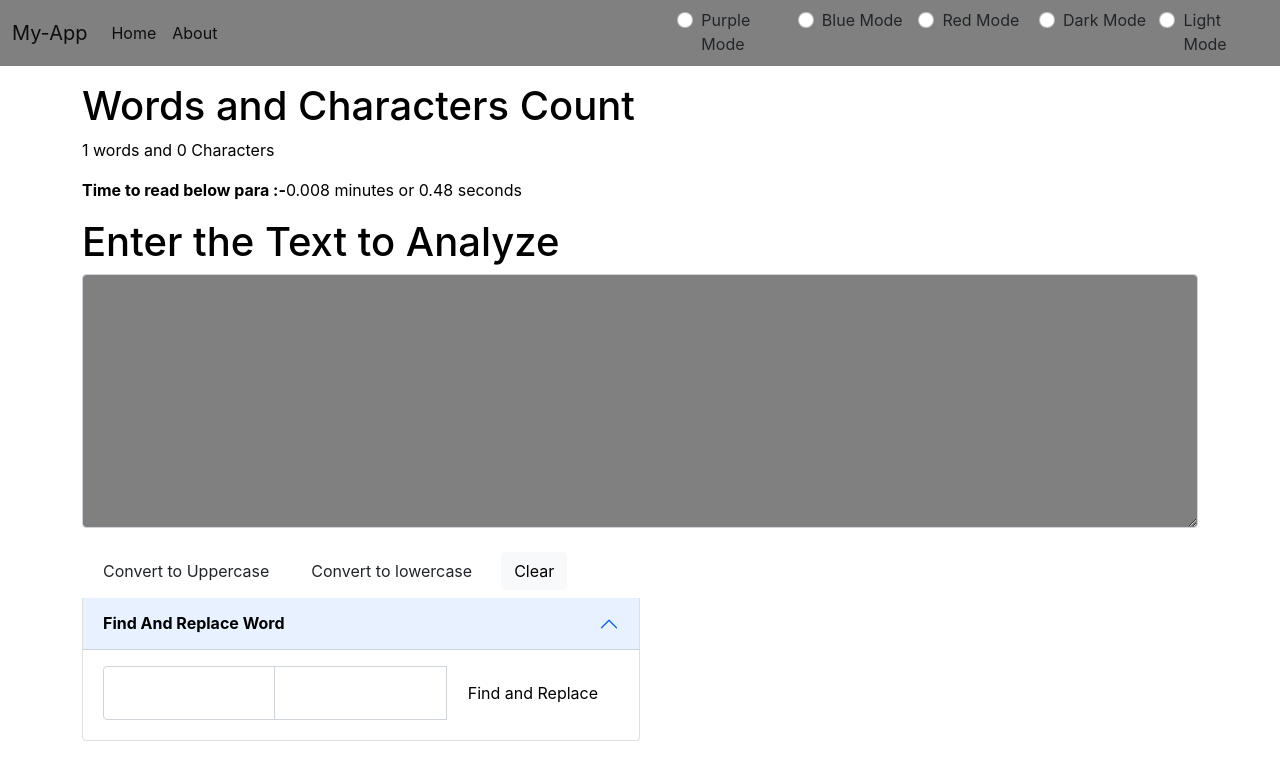
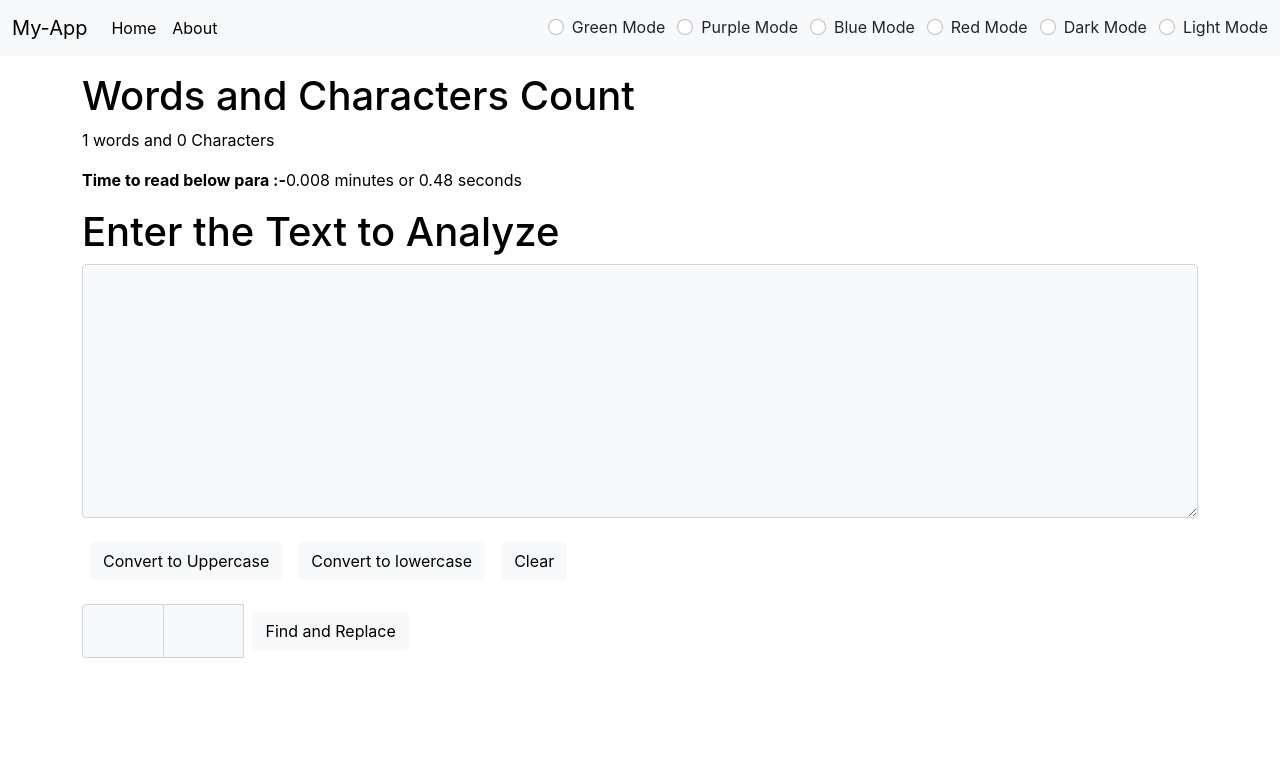
Before and after one commit to theav21/firstreact, a React (Create React App) app: page / in a window 1280 px wide. Shown: the top 780 px of the page. Built offline with nearby package versions, Linux system fonts and the light colour scheme.

Commit message:
introduced many new modes like green mode , purple mode , red mode etc

```diff
--- a/src/App.css
+++ b/src/App.css
@@ -37,7 +37,7 @@
   }
 }
 .wrapper{
-  width: 15%;
+  width: 30%;
   margin-left: 0px;
 }
 .wrapper1{
--- a/src/App.js
+++ b/src/App.js
@@ -6,7 +6,7 @@ import React from "react";
 import Alert from "./components/Alert";
 
 function App() {
-  const [mode, setMode] = useState("grey");
+  const [mode, setMode] = useState("#f8f9fa");
   const [label, setLabel] = useState("black");
   const [alert, setAlert] = useState(null);
   const [color, setColor] = useState("light");
@@ -43,7 +43,7 @@ function App() {
   // }
   const toggleLight = () => {
     setLabel("black");
-    setMode("grey");
+    setMode("#f8f9fa");
     setColor("light");
     document.body.style.backgroundColor = "white";
     showAlert("light mode has been enabled", "success");
@@ -51,7 +51,7 @@ function App() {
   };
   const toggleDark = () => {
     setLabel("white");
-    setMode("grey");
+    setMode("#212529");
     setColor("dark");
     document.body.style.backgroundColor = "black";
     showAlert("dark mode has been enabled", "success");
@@ -59,25 +59,32 @@ function App() {
   };
   const toggleRed = () => {
     setLabel("white");
-    setColor("dark");
-    setMode("red");
+    setColor("danger");
+    setMode("#DC3545");
     document.body.style.backgroundColor = "#ce5955";
     showAlert("red mode has been enabled", "success");
 
   };
   const toggleBlue = () => {
     setLabel("white");
-    setColor("dark");
-    setMode("blue");
+    setColor("primary");
+    setMode("#0D6EFD");
     document.body.style.backgroundColor = "#2311be";
     showAlert("blue mode has been enabled ", "success");
   };
   const togglePurple = () => {
-    setLabel("black");
-    setColor("dark");
+    setLabel("white");
+    setColor("light");
     setMode("#a142d8");
     document.body.style.backgroundColor = "#5b0c69";
     showAlert("purple mode has been enabled ", "success");
+  };
+  const toggleGreen = () => {
+    setLabel("white");
+    setColor("success");
+    setMode("#198754");
+    document.body.style.backgroundColor = "#3CE496";
+    showAlert("green mode has been enabled ", "success");
   };
 
   return (
@@ -90,13 +97,14 @@ function App() {
         toggleRed={toggleRed}
         toggleBlue={toggleBlue}
         togglePurple={togglePurple}
+        toggleGreen={toggleGreen}
         color={color}
         label={label}
 
 
       />
       <Alert alert={alert} />
-      <TextForm showAlert={showAlert} mode={mode} label={label} />
+      <TextForm showAlert={showAlert} mode={mode} color={color} label={label} />
     </>
   );
 }
--- a/src/components/Navbar.js
+++ b/src/components/Navbar.js
@@ -2,49 +2,55 @@ import React from 'react'
 
 export default function (props) {
   return (
-    <nav className={`navbar navbar-expand-lg navbar-${props.color} bg-${props.mode}`} style={{backgroundColor:props.mode}}>
+    <nav className={`navbar navbar-expand-lg navbar-light bg-${props.mode}`} style={{backgroundColor:props.mode}}>
       <div className="container-fluid">
-          <a className="navbar-brand" href="#">{props.title}</a>
+          <a className="navbar-brand" style={{color:props.label}}  href="#">{props.title}</a>
           <button className="navbar-toggler" type="button" data-bs-toggle="collapse" data-bs-target="#navbarSupportedContent" aria-controls="navbarSupportedContent" aria-expanded="false" aria-label="Toggle navigation">
             <span className="navbar-toggler-icon"></span>
           </button>
         <div className="collapse navbar-collapse" id="navbarSupportedContent">
           <ul className="navbar-nav me-auto mb-2 mb-lg-0">
             <li className="nav-item">
-              <a className="nav-link active" aria-current="page" href="#">Home</a>
+              <a className="nav-link active" style={{color:props.label}} aria-current="page" href="#">Home</a>
             </li>
             <li className="nav-item">
-              <a className="nav-link active" href="#">About</a>
+              <a className="nav-link active" style={{color:props.label}} href="#">About</a>
             </li>
           </ul>
         </div>
 
         <div className="row">
-          <div className={`form-check col text-${props.label}`}>
+          <div className={`form-check col-auto text-${props.label}`}>
+            <input className="form-check-input" onClick={props.toggleGreen} type="radio" name="flexRadioDefault" id="flexRadioDefault1"  />
+            <label className="form-check-label" htmlFor="flexRadioDefault1">
+              Green Mode
+            </label>
+          </div>
+          <div className={`form-check col-auto text-${props.label}`}>
             <input className="form-check-input" onClick={props.togglePurple} type="radio" name="flexRadioDefault" id="flexRadioDefault1"  />
             <label className="form-check-label" htmlFor="flexRadioDefault1">
               Purple Mode
             </label>
           </div>
-          <div className={`form-check col text-${props.label}`}>
+          <div className={`form-check col-auto text-${props.label}`}>
             <input className="form-check-input" onClick={props.toggleBlue} type="radio" name="flexRadioDefault" id="flexRadioDefault1"  />
             <label className="form-check-label" htmlFor="flexRadioDefault1">
               Blue Mode
             </label>
           </div>
-          <div className={`form-check col text-${props.label}`}>
+          <div className={`form-check col-auto text-${props.label}`}>
             <input className="form-check-input" onClick={props.toggleRed} type="radio" name="flexRadioDefault" id="flexRadioDefault1"  />
             <label className="form-check-label" htmlFor="flexRadioDefault1">
               Red Mode
             </label>
           </div>
-          <div className={`form-check col text-${props.label}`}>
+          <div className={`form-check col-auto text-${props.label}`}>
             <input className="form-check-input" onClick={props.toggleDark} type="radio" name="flexRadioDefault" id="flexRadioDefault2" />
             <label className="form-check-label" htmlFor="flexRadioDefault2">
               Dark Mode
             </label>
           </div>
-          <div className={`form-check col text-${props.label}`}>
+          <div className={`form-check col-auto text-${props.label}`}>
             <input className="form-check-input" onClick={props.toggleLight} type="radio" name="flexRadioDefault" id="flexRadioDefault3" />
             <label className="form-check-label" htmlFor="flexRadioDefault3">
               Light Mode
--- a/src/components/TextForm.js
+++ b/src/components/TextForm.js
@@ -68,14 +68,14 @@ function TextForm(props) {
         <button
           type="button"
           onClick={clickHandler}
-          className={`btn btn-${props.mode} m-2`}
+          className={`btn btn-${props.color} m-2`}
         >
           Convert to Uppercase
         </button>
         <button
           type="button"
           onClick={clickHandler2}
-          className={`btn btn-${props.mode} m-2`}
+          className={`btn btn-${props.color} m-2`}
         >
           Convert to lowercase
         </button>
@@ -84,36 +84,13 @@ function TextForm(props) {
         </button>
         {/* <h2>Preview</h2>
             <p>{text}</p> */}
-        <div className={`wrapper1 accordion-item bg-${props.mode}`}>
-          <h2
-            className="accordion-header"
-            style={{ color: props.label }}
-            id="headingOne"
-          >
-            <button
-              className={`accordion-button bg-${props.mode}`}
-              style={{ color: props.label }}
-              type="button"
-              data-bs-toggle="collapse"
-              data-bs-target="#collapseOne"
-              aria-expanded="true"
-              aria-controls="collapseOne"
-            >
-              <b>Find And Replace Word</b>
-            </button>
-          </h2>
-          <div
-            id="collapseOne"
-            className="accordion-collapse collapse show"
-            style={{ color: props.label }}
-            aria-labelledby="headingOne"
-            data-bs-parent="#accordionExample"
-          >
-            <div className="accordion-body">
+            <div className="wrapper my-3">
+
               <div className="input-group mb-1">
                 <input
                   type="text"
                   className="form-control"
+                  style={{backgroundColor:props.mode}}
                   value={fWord}
                   onChange={handlefindChange}
                   aria-describedby="button-addon2"
@@ -121,13 +98,14 @@ function TextForm(props) {
                 <input
                   type="text"
                   className="form-control"
+                  style={{backgroundColor:props.mode}}
                   value={rWord}
                   onChange={handlereplaceChange}
                   aria-describedby="button-addon2"
                 />
                 <button
                   className={`btn btn-${props.mode} m-2`}
-                  style={{ color: props.label }}
+                  style={{ color: props.label ,backgroundColor:props.mode }}
                   onClick={handlereplaceClick}
                   type="button"
                 >
@@ -135,8 +113,6 @@ function TextForm(props) {
                 </button>
               </div>
             </div>
-          </div>
-        </div>
       </div>
     </>
   );
```
